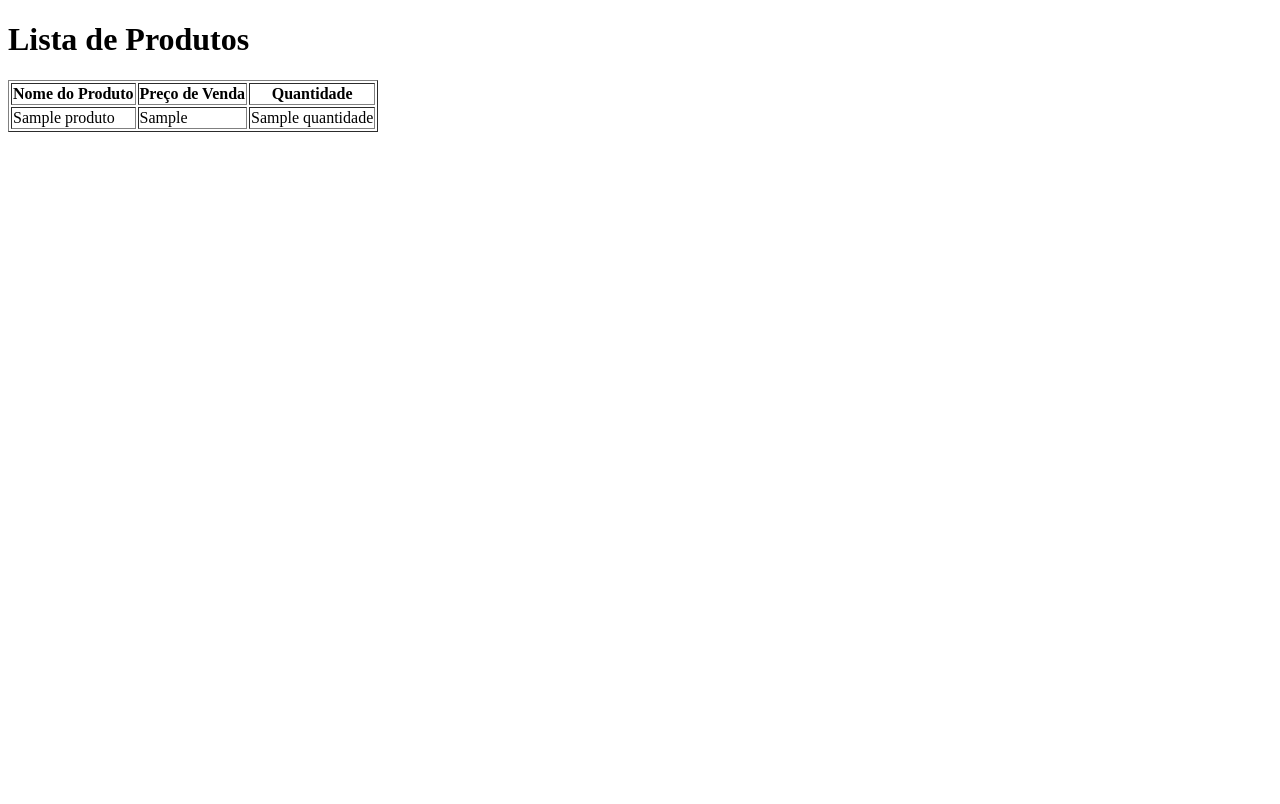
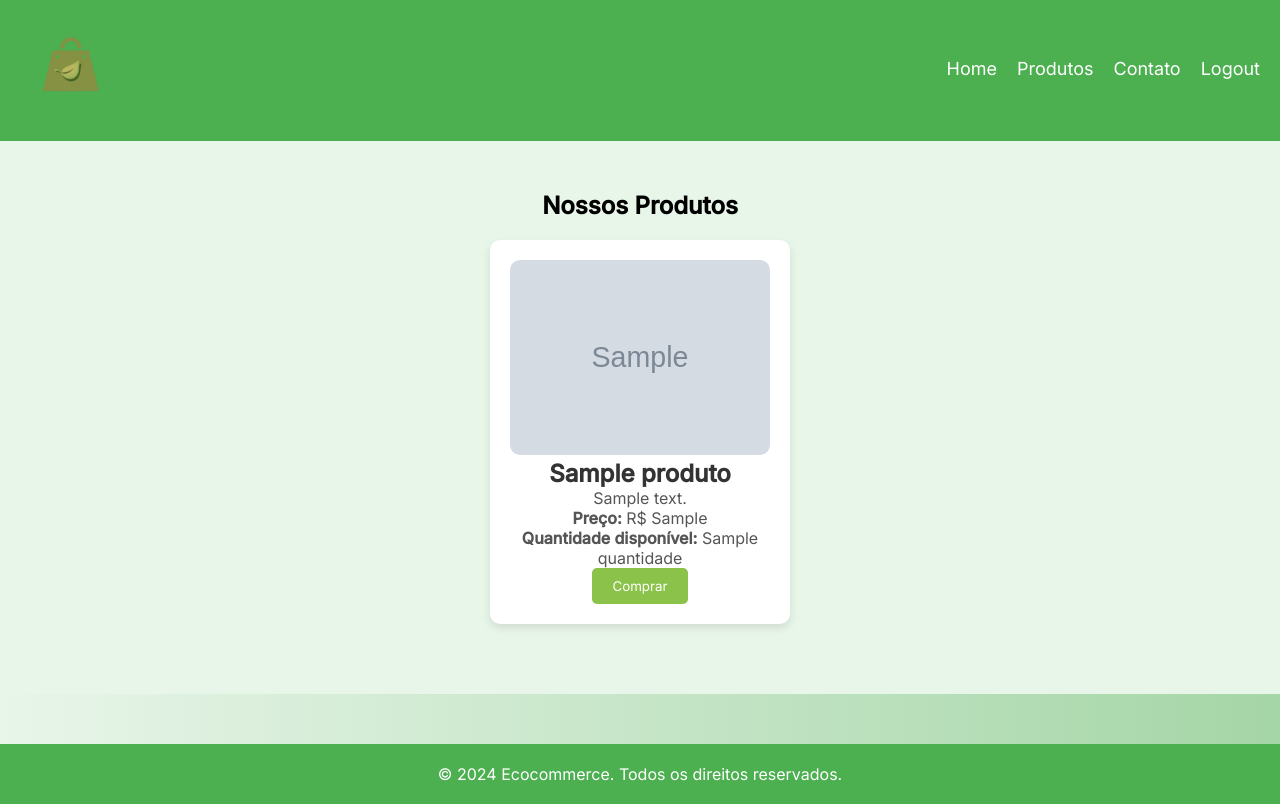
Before and after one commit to LipeOS/E-commerce, a Flask app: template frontend/templates/index.html in a window 1280 px wide. Before the commit the page ends 132 px from the top, so only its background shows below. Run offline with Flask 3, Linux system fonts and the light colour scheme; the template is opened without the code that fills it: most values are stand-ins (such as "Sample title", 1, 10 or a date in 2020); grey boxes marked "Sample" are stand-in pictures.

Commit message:
Implementação de Login e Gerenciamento de Produtos
Login e Verificação: Implementada funcionalidade de login com verificação de credenciais.
Sessão de Usuário: Controle de acesso para usuários comuns e administradores.
Administração: Página de administração para listar produtos e calcular lucros.
Cadastro de Produtos: Rota para adicionar novos produtos ao sistema.
Logout: Funcionalidade para remover sessões ativas.
Melhorias em Mensagens de Erro: Feedback mais claro ao usuário.
Visibilidade de Produtos: Produtos cadastrados aparecem para o usuário.

```diff
--- a/backend/app/app.py
+++ b/backend/app/app.py
@@ -1,8 +1,13 @@
-from flask import Flask, render_template, request, jsonify, redirect, url_for, session
+import os
+from flask import Flask, render_template, request, redirect, url_for, session, send_from_directory, jsonify
+from werkzeug.utils import secure_filename
 import mysql.connector
 from mysql.connector import Error
-import os
 from werkzeug.security import generate_password_hash, check_password_hash
+
+# Configuração do diretório para armazenar uploads
+UPLOAD_FOLDER = os.path.join(os.path.dirname(__file__), '../../frontend/static/uploads')
+ALLOWED_EXTENSIONS = {'png', 'jpg', 'jpeg', 'gif'}
 
 app = Flask(
     __name__,
@@ -12,6 +17,9 @@ app = Flask(
 
 # Chave secreta para criptografar as sessões
 app.secret_key = 'sua_chave_secreta_aqui'
+
+# Configuração da pasta de upload
+app.config['UPLOAD_FOLDER'] = UPLOAD_FOLDER
 
 # Função para conectar ao banco de dados MySQL
 def create_connection():
@@ -28,6 +36,10 @@ def create_connection():
     except Error as e:
         print(f"Erro ao conectar ao MySQL: {e}")
         return None
+
+# Função para verificar se o arquivo tem uma extensão permitida
+def allowed_file(filename):
+    return '.' in filename and filename.rsplit('.', 1)[1].lower() in ALLOWED_EXTENSIONS
 
 # Rota para página de cadastro
 @app.route('/')
@@ -142,23 +154,42 @@ def admin_dashboard():
 
     return render_template('admin_dashboard.html', produtos=produtos)
 
-# Rota para cadastrar novos produtos
+# Rota para cadastrar novos produtos com upload de imagem
 @app.route('/register_product', methods=['POST'])
 def register_product():
     product_name = request.form['product_name']
     purchase_price = float(request.form['purchase_price'])
     sale_price = float(request.form['sale_price'])
     quantity = int(request.form['quantity'])
+    description = request.form['description']
+    file = request.files['image_file']
+
+    # Verificando se o arquivo é permitido
+    if file and allowed_file(file.filename):
+        filename = secure_filename(file.filename)
+
+        # Verificando e criando o diretório de uploads, caso não exista
+        if not os.path.exists(app.config['UPLOAD_FOLDER']):
+            os.makedirs(app.config['UPLOAD_FOLDER'])
+
+        # Caminho completo do arquivo
+        file_path = os.path.join(app.config['UPLOAD_FOLDER'], filename)
+        file.save(file_path)  # Salvando o arquivo no diretório de uploads
+
+        # Salvando o caminho da imagem no banco de dados (apenas o nome do arquivo)
+        image_url = f"uploads/{filename}"
+    else:
+        return jsonify({"status": "error", "message": "Arquivo de imagem inválido"})
 
     connection = create_connection()
     cursor = connection.cursor()
 
-    # Inserindo novo produto no banco
+    # Inserindo novo produto no banco com os novos campos (descrição e imagem)
     insert_query = """
-    INSERT INTO produtos (nome_produto, preco_compra, preco_venda, quantidade)
-    VALUES (%s, %s, %s, %s)
+    INSERT INTO produtos (nome_produto, preco_compra, preco_venda, quantidade, descricao, imagem_url)
+    VALUES (%s, %s, %s, %s, %s, %s)
     """
-    cursor.execute(insert_query, (product_name, purchase_price, sale_price, quantity))
+    cursor.execute(insert_query, (product_name, purchase_price, sale_price, quantity, description, image_url))
     connection.commit()
 
     return redirect(url_for('admin_dashboard'))
@@ -177,5 +208,10 @@ def logout():
 def login_page():
     return render_template('login.html')
 
+# Rota para servir arquivos de imagem
+@app.route('/uploads/<filename>')
+def uploaded_file(filename):
+    return send_from_directory(app.config['UPLOAD_FOLDER'], filename)
+
 if __name__ == '__main__':
     app.run(debug=True)
--- /dev/null
+++ b/frontend/static/css/produtos.css
@@ -0,0 +1,122 @@
+@import url('https://fonts.googleapis.com/css2?family=Inter:wght@200;300;400;500&family=Open+Sans:wght@300;400;500;600&display=swap');
+
+/* Variáveis globais para cores */
+:root {
+  --primary-color: #4CAF50; /* Verde forte */
+  --secondary-color: #8BC34A; /* Verde claro */
+  --background-color: #E8F5E9; /* Verde suave */
+  --text-color: #333; /* Preto para texto */
+  --light-text-color: #555; /* Cinza mais claro para texto secundário */
+  --link-color: #388E3C; /* Verde escuro para links */
+}
+
+/* Reset padrão */
+* {
+  margin: 0;
+  padding: 0;
+  box-sizing: border-box;
+  font-family: 'Inter', sans-serif;
+}
+
+body {
+  background: linear-gradient(to right, var(--background-color), #A5D6A7);
+  height: 100vh;
+  display: flex;
+  flex-direction: column;
+  justify-content: center;
+}
+
+/* Navbar */
+.navbar {
+    display: flex;
+    justify-content: space-between;
+    align-items: center;
+    padding: 20px;
+    background-color: var(--primary-color); /* Verde forte para navbar */
+}
+
+.navbar .logo img {
+    width: 100px;
+}
+
+.nav-links {
+    list-style: none;
+    display: flex;
+}
+
+.nav-links li {
+    margin-left: 20px;
+}
+
+.nav-links a {
+    text-decoration: none;
+    color: white; /* Texto branco para links na navbar */
+    font-size: 18px;
+}
+
+/* Seção de Produtos */
+.produto-section {
+    text-align: center;
+    padding: 50px;
+    background-color: var(--background-color); /* Fundo suave */
+}
+
+.produto-container {
+    display: flex;
+    justify-content: space-around;
+    flex-wrap: wrap;
+}
+
+.produto-card {
+    background-color: white; /* Cartão de produto em branco */
+    border-radius: 10px;
+    box-shadow: 0 4px 8px rgba(0, 0, 0, 0.1);
+    width: 300px;
+    margin: 20px;
+    padding: 20px;
+    text-align: center;
+    transition: transform 0.3s;
+}
+
+.produto-card:hover {
+    transform: scale(1.05); /* Efeito de zoom no hover */
+}
+
+.produto-card img {
+    width: 100%;
+    height: auto;
+    border-radius: 10px;
+}
+
+.produto-card h2 {
+    font-size: 24px;
+    color: var(--text-color); /* Texto principal em preto */
+}
+
+.produto-card p {
+    font-size: 16px;
+    color: var(--light-text-color); /* Texto secundário em cinza claro */
+}
+
+.produto-card button {
+    background-color: var(--secondary-color); /* Botão verde claro */
+    border: none;
+    color: white;
+    padding: 10px 20px;
+    border-radius: 5px;
+    cursor: pointer;
+    transition: background-color 0.3s;
+}
+
+.produto-card button:hover {
+    background-color: #66BB6A; /* Verde um pouco mais escuro no hover */
+}
+
+/* Footer */
+footer {
+    background-color: var(--primary-color); /* Fundo do footer em verde forte */
+    color: white; /* Texto branco no footer */
+    text-align: center;
+    padding: 20px;
+    margin-top: 50px;
+}
--- a/frontend/templates/index.html
+++ b/frontend/templates/index.html
@@ -4,27 +4,44 @@
     <meta charset="UTF-8">
     <meta name="viewport" content="width=device-width, initial-scale=1.0">
     <title>Produtos</title>
-    <link rel="stylesheet" href="{{ url_for('static', filename='css/styles.css') }}">
+    <link rel="stylesheet" href="{{ url_for('static', filename='css/produtos.css') }}">
 </head>
 <body>
-    <h1>Lista de Produtos</h1>
-    <table border="1">
-        <thead>
-            <tr>
-                <th>Nome do Produto</th>
-                <th>Preço de Venda</th>
-                <th>Quantidade</th>
-            </tr>
-        </thead>
-        <tbody>
+    <!-- Header -->
+    <header>
+        <nav class="navbar">
+            <div class="logo">
+                <a href="/index"><img src="{{ url_for('static', filename='img/logo.png') }}" alt="Logo"></a>
+            </div>
+            <ul class="nav-links">
+                <li><a href="/index">Home</a></li>
+                <li><a href="#produtos">Produtos</a></li>
+                <li><a href="#contato">Contato</a></li>
+                <li><a href="/logout">Logout</a></li>
+            </ul>
+        </nav>
+    </header>
+
+    <!-- Seção de Produtos -->
+    <section id="produtos" class="produto-section">
+        <h1>Nossos Produtos</h1>
+        <div class="produto-container">
             {% for produto in produtos %}
-            <tr>
-                <td>{{ produto['nome_produto'] }}</td>
-                <td>{{ produto['preco_venda'] }}</td>
-                <td>{{ produto['quantidade'] }}</td>
-            </tr>
+            <div class="produto-card">
+                <img src="{{ produto['imagem_url'] }}" alt="{{ produto['nome_produto'] }}">
+                <h2>{{ produto['nome_produto'] }}</h2>
+                <p>{{ produto['descricao'] }}</p>
+                <p><strong>Preço:</strong> R$ {{ produto['preco_venda'] }}</p>
+                <p><strong>Quantidade disponível:</strong> {{ produto['quantidade'] }}</p>
+                <button>Comprar</button>
+            </div>
             {% endfor %}
-        </tbody>
-    </table>
+        </div>
+    </section>
+
+    <!-- Footer -->
+    <footer>
+        <p>&copy; 2024 Ecocommerce. Todos os direitos reservados.</p>
+    </footer>
 </body>
 </html>
--- a/frontend/templates/login.html
+++ b/frontend/templates/login.html
@@ -25,5 +25,4 @@
         </form>
       </div>
 </body>
-<script src="{{ url_for('static', filename='js/script.js') }}"></script>
 </html>
```
Also changed, not shown: frontend/templates/admin_dashboard.html (+12 -1 lines), README.md, backend/README-BACK.md, frontend/static/uploads/2195400.png (added).
